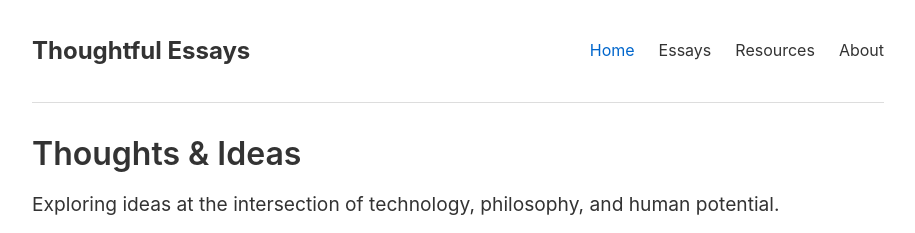
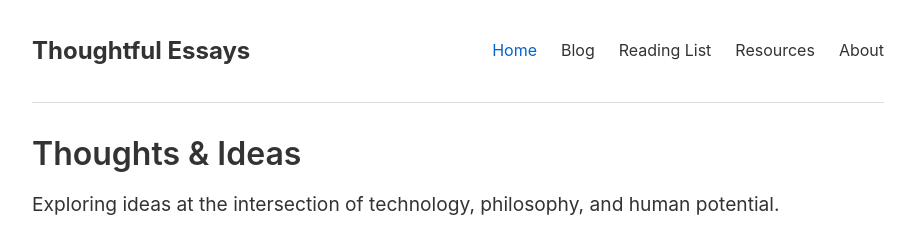
Before and after one commit to bhagyeshsp/bsp-web, a Jekyll site: the page built from index.html, in a window 1280 px wide. Shown: the top 233 px of the page, without its empty margins (182-1097 px from the left). Built offline with Jekyll 4.4.1, drawn with Linux system fonts in a browser that asks for light colours.

Commit message:
modify menu item

```diff
--- a/_includes/header.html
+++ b/_includes/header.html
@@ -5,7 +5,8 @@
 
   <nav class="site-nav">
     <a href="{{ "/" | relative_url }}" class="nav-link {% if page.url == '/' %}active{% endif %}">Home</a>
-    <a href="{{ "/blog" | relative_url }}" class="nav-link {% if page.url contains '/blog' or page.url contains '/essays' %}active{% endif %}">Essays</a>
+    <a href="{{ "/blog" | relative_url }}" class="nav-link {% if page.url contains '/blog' or page.url contains '/essays' %}active{% endif %}">Blog</a>
+    <a href="{{ "/reading-list" | relative_url }}" class="nav-link {% if page.url contains '/reading-list' %}active{% endif %}">Reading List</a>
     <a href="{{ "/resources" | relative_url }}" class="nav-link {% if page.url contains '/resources' %}active{% endif %}">Resources</a>
     <a href="{{ "/about" | relative_url }}" class="nav-link {% if page.url == '/about/' %}active{% endif %}">About</a>
   </nav>
```
